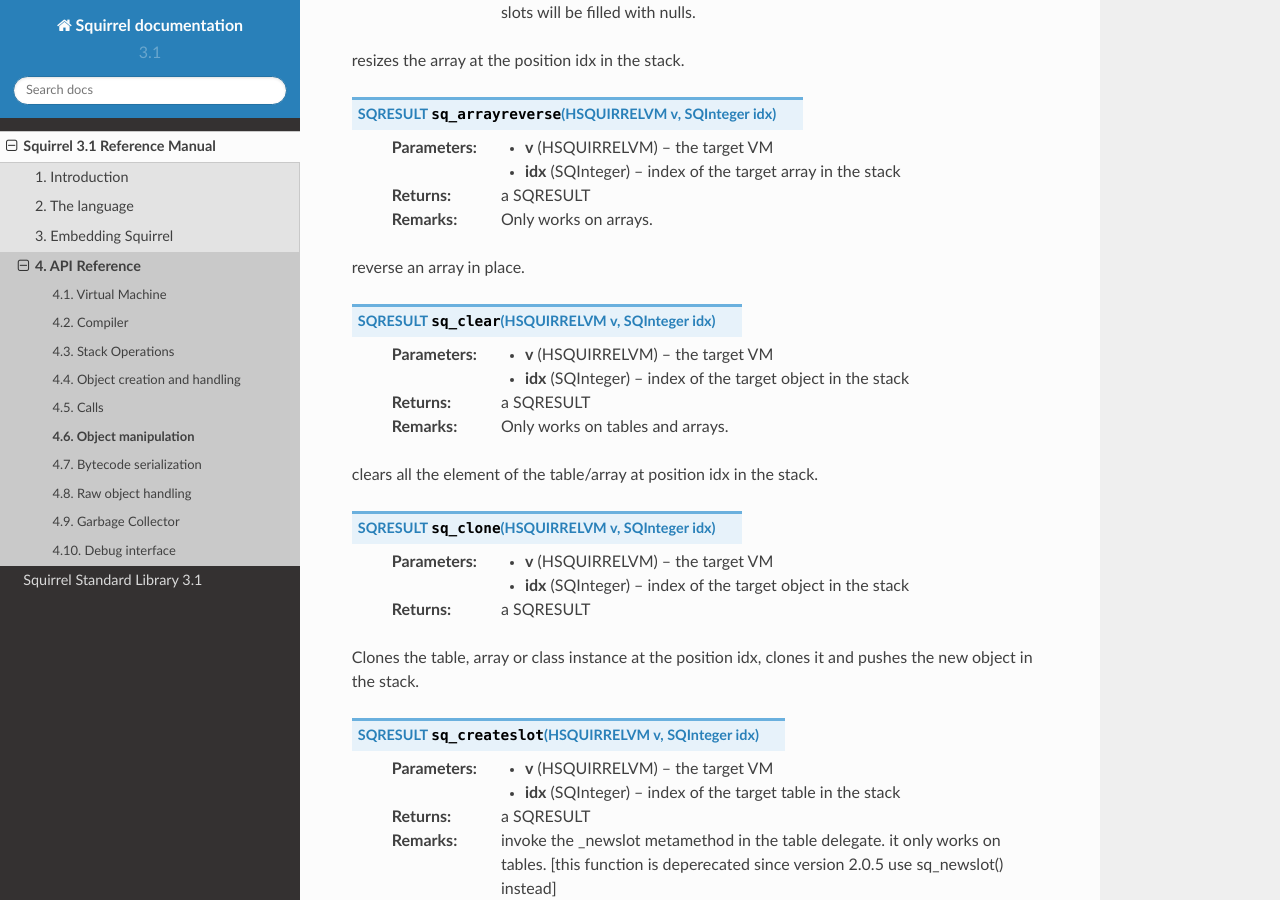
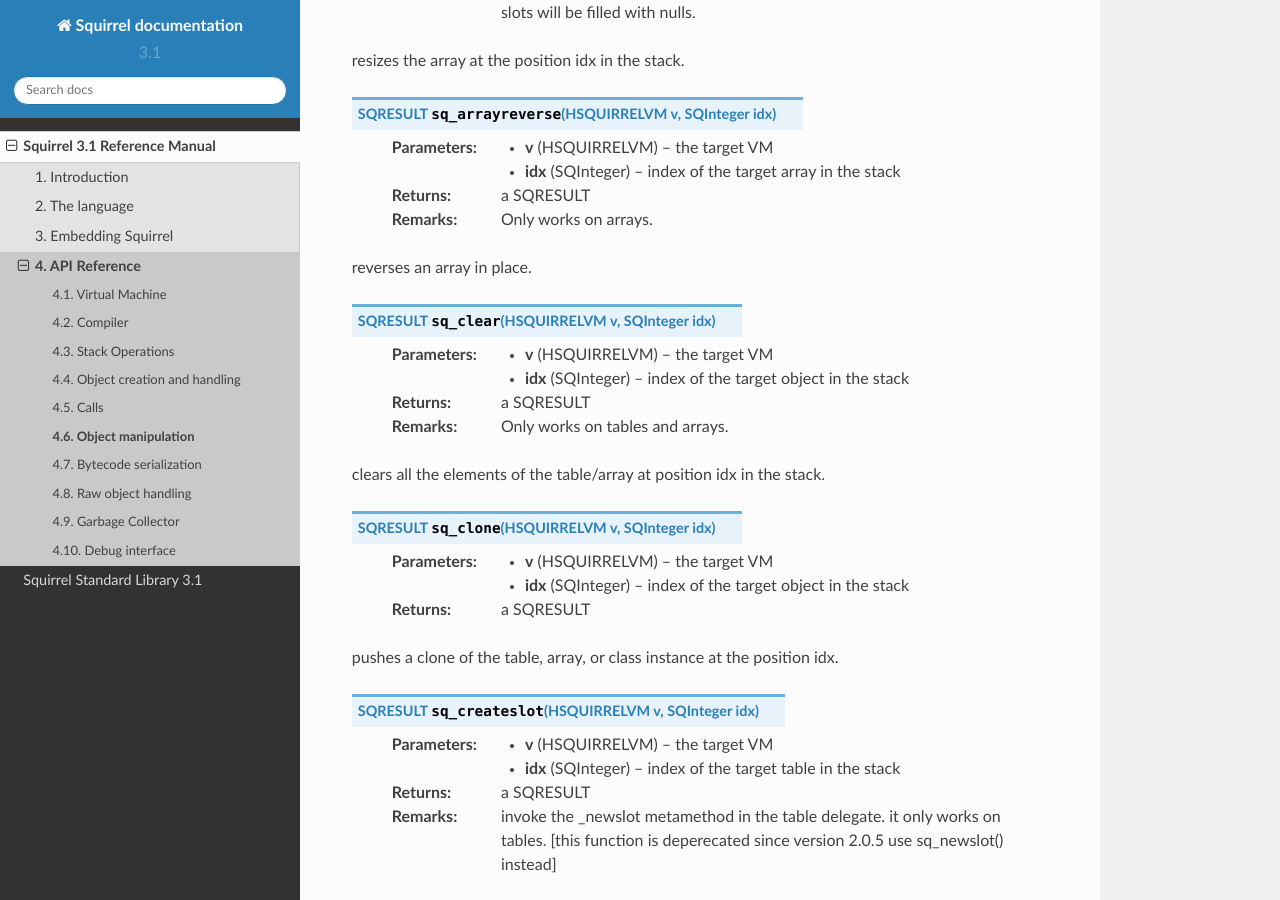
Before and after one commit to albertodemichelis/squirrel, a Sphinx documentation site: the page built from doc/source/reference/api/object_manipulation.rst, in a window 1280 px wide and 900 px high, scrolled down 1242 px. Built offline with Sphinx 7.4.7 and the Read the Docs theme 2.0.0, drawn with Linux system fonts in a browser that asks for light colours; formulas are drawn with MathJax 3.

Commit message:
small docs fixes. small typo fixes in sqapi.cpp error messages

```diff
--- a/doc/source/reference/api/object_manipulation.rst
+++ b/doc/source/reference/api/object_manipulation.rst
@@ -91,7 +91,7 @@
     :returns: a SQRESULT
     :remarks: Only works on arrays.
 
-reverse an array in place.
+reverses an array in place.
 
 
 
@@ -106,7 +106,7 @@
     :returns: a SQRESULT
     :remarks: Only works on tables and arrays.
 
-clears all the element of the table/array at position idx in the stack.
+clears all the elements of the table/array at position idx in the stack.
 
 
 
@@ -120,7 +120,7 @@
     :param SQInteger idx: index of the target object in the stack
     :returns: a SQRESULT
 
-Clones the table, array or class instance at the position idx, clones it and pushes the new object in the stack.
+pushes a clone of the table, array, or class instance at the position idx.
 
 
 
--- a/doc/source/reference/language/classes.rst
+++ b/doc/source/reference/language/classes.rst
@@ -46,7 +46,7 @@
 
     }
 
-the previous code examples is a syntactic sugar for: ::
+the previous code example is a syntactic sugar for: ::
 
     Foo <- class {
         //constructor
@@ -67,7 +67,7 @@
 
     }
 
-in order to emulate namespaces, is also possible to declare something like this::
+in order to emulate namespaces, it is also possible to declare something like this::
 
     //just 2 regular nested tables
     FakeNamespace <- {
```
Also changed, not shown: 1 other file.
